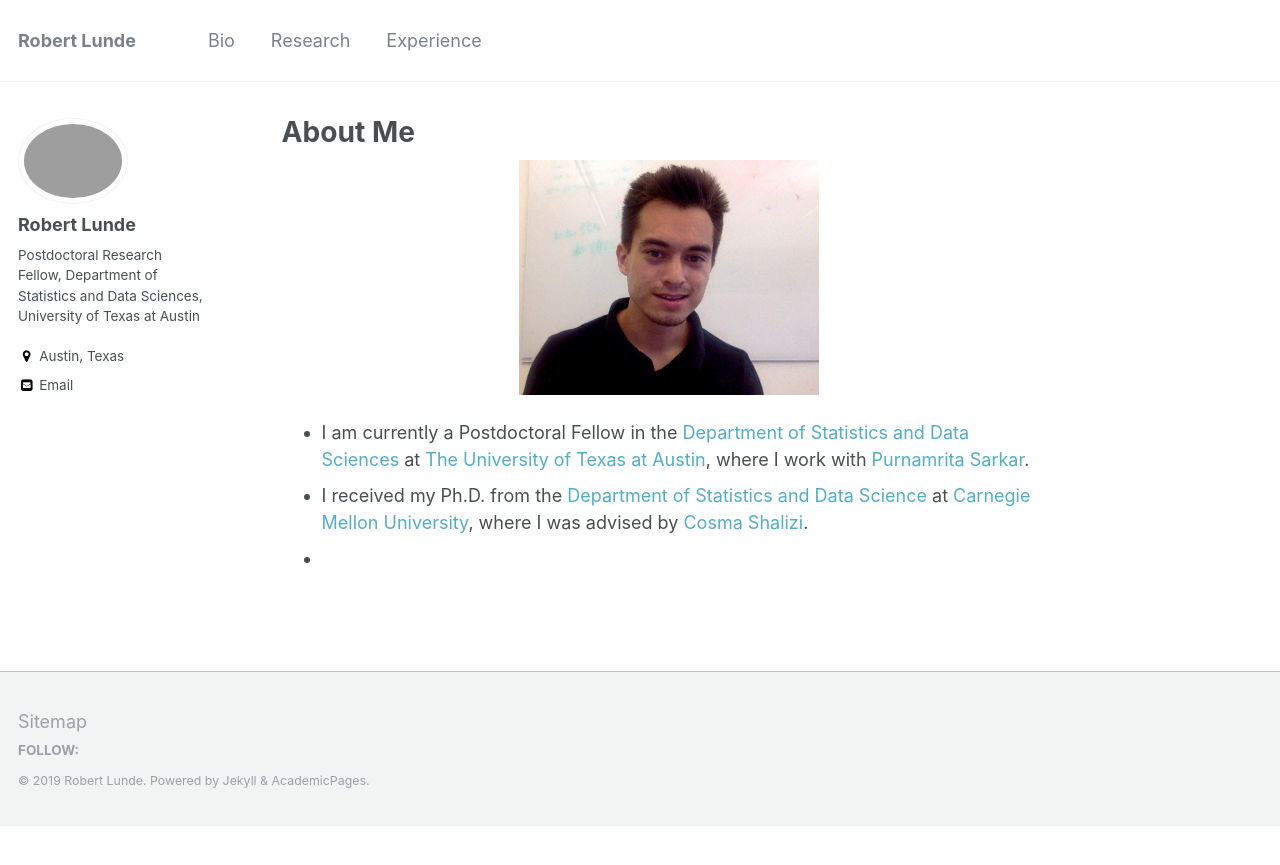
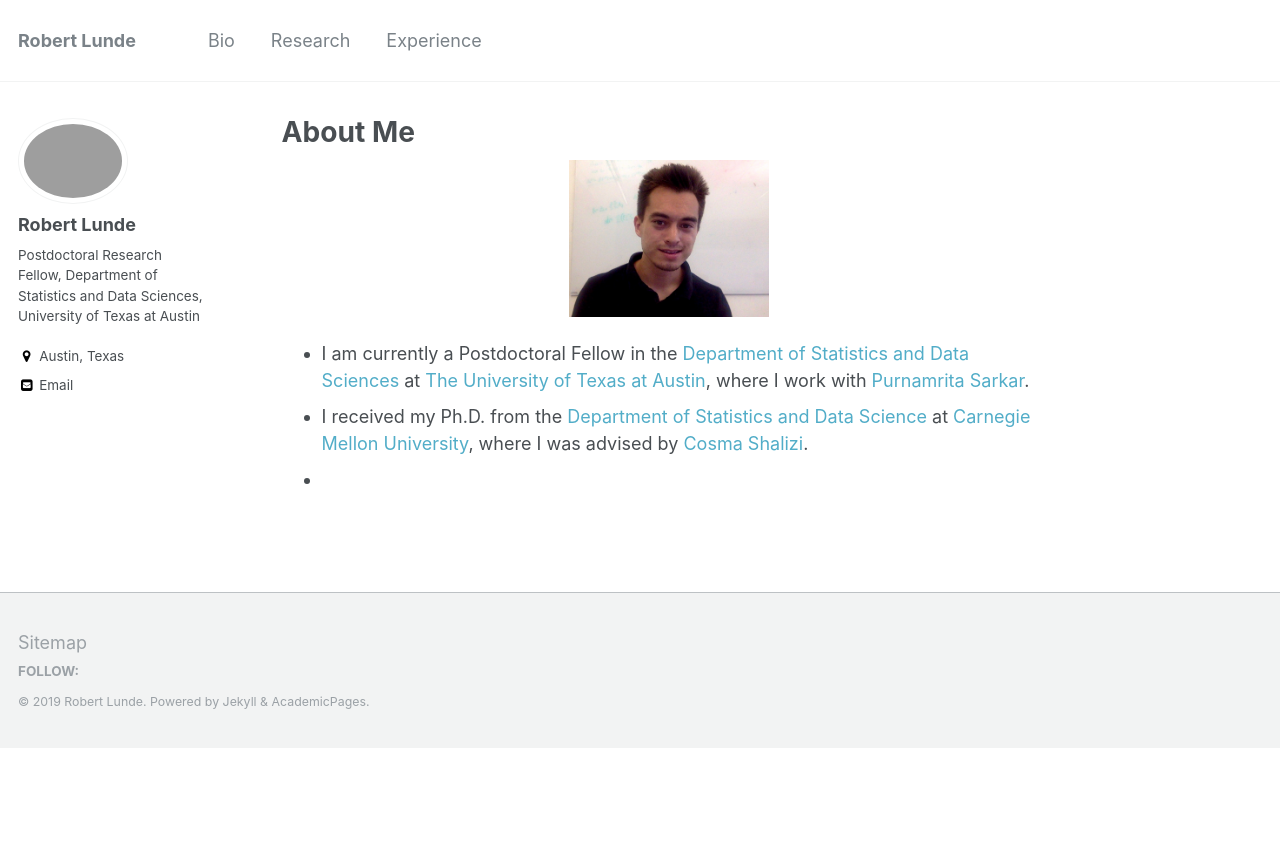
Before and after one commit to rslunde/rslunde.github.io, a Jekyll site: the page built from _pages/about.md, in a window 1280 px wide. Shown: the top 865 px of the page. Built offline with Jekyll 4.4.1, drawn with Linux system fonts in a browser that asks for light colours.

Commit message:
change size

```diff
--- a/_pages/about.md
+++ b/_pages/about.md
@@ -8,7 +8,7 @@
   - /bio.html
 ---
 <p align="center">
- <img src="https://rslunde.github.io/files/my_photo.jpg?raw=true" alt="Photo" style="width: 300px;"/>
+ <img src="https://rslunde.github.io/files/my_photo.jpg?raw=true" alt="Photo" style="width: 200px;"/>
 </p>
 
 
```
Also changed, not shown: 2 other files.
